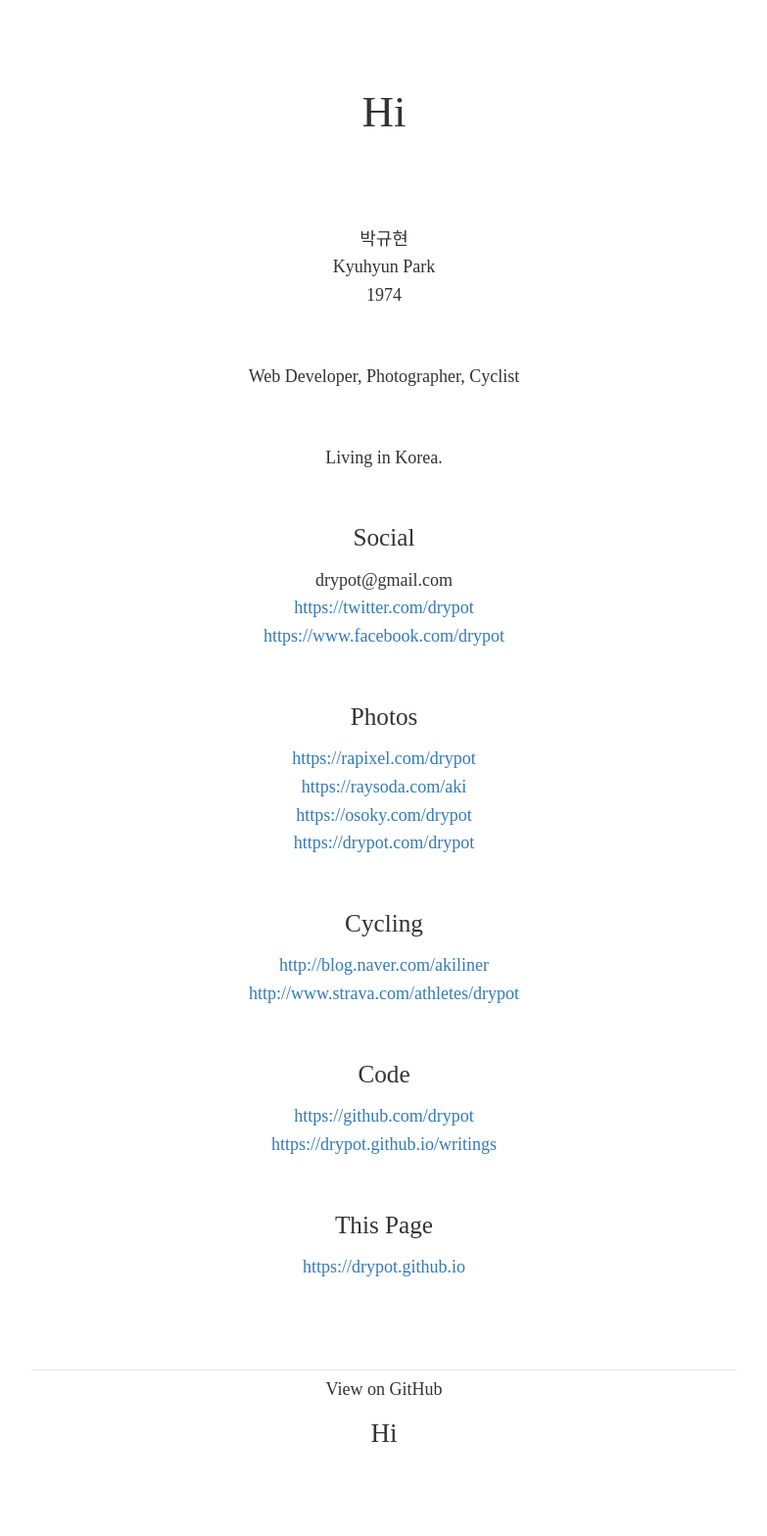
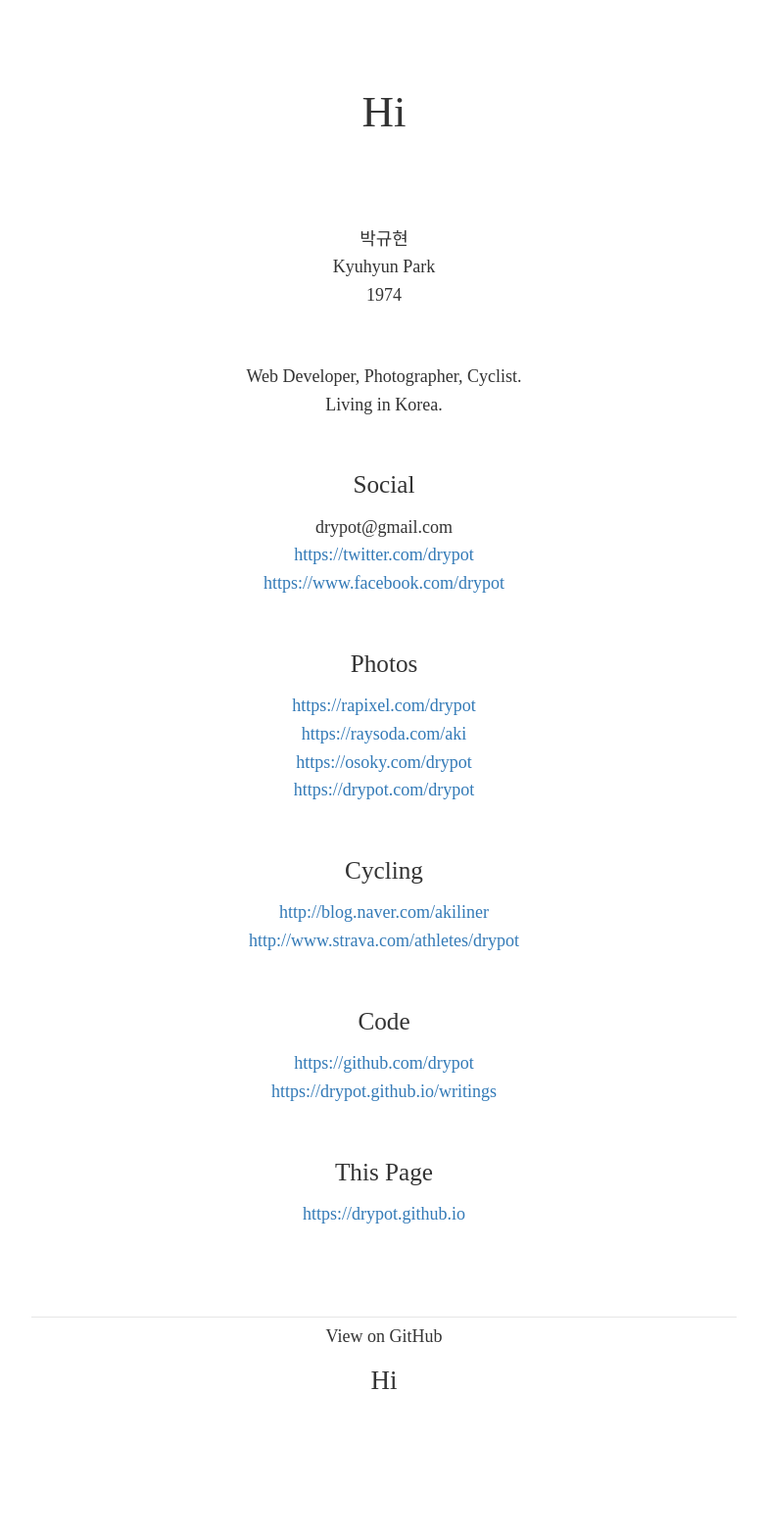
Before and after one commit to drypot/drypot.github.io, a Jekyll site: the page built from index.md, in a window 1280 px wide. Shown: the whole page at 98% size, without its empty margins (248-1031 px from the left). Built offline with Jekyll 4.4.1, drawn with Linux system fonts in a browser that asks for light colours; after the commit the page ends 1514 px from its top, so only the background shows below that.

```diff
--- a/index.md
+++ b/index.md
@@ -8,9 +8,7 @@
 1974
 {:class="vspace"}
 
-Web Developer, Photographer, Cyclist
-{:class="vspace"}
-
+Web Developer, Photographer, Cyclist.
 Living in Korea.
 {:class="vspace"}
 
```
